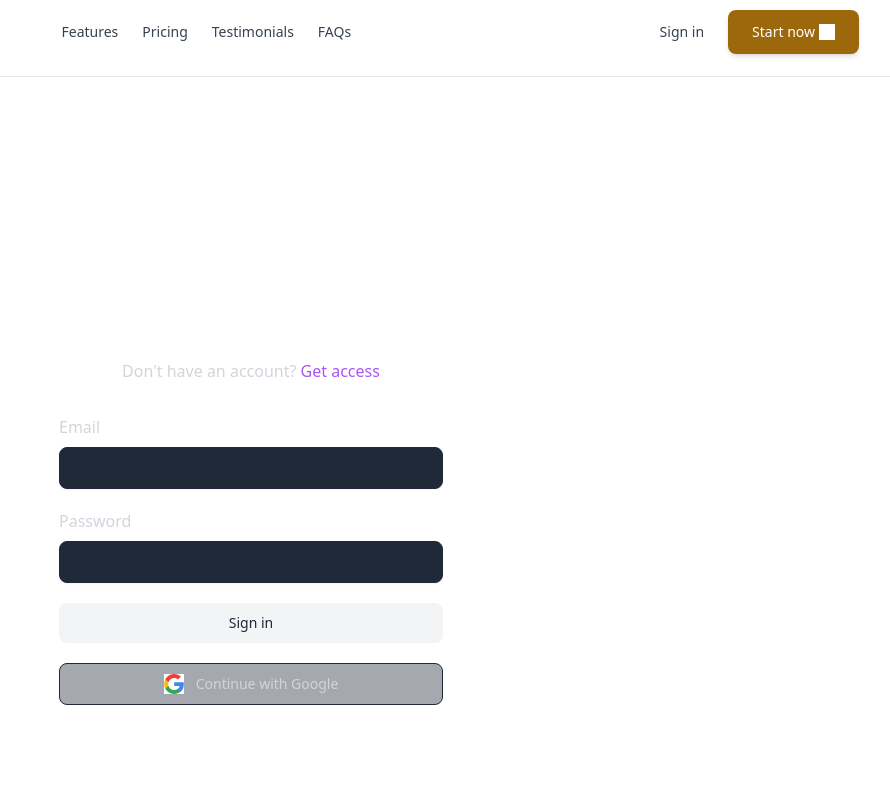
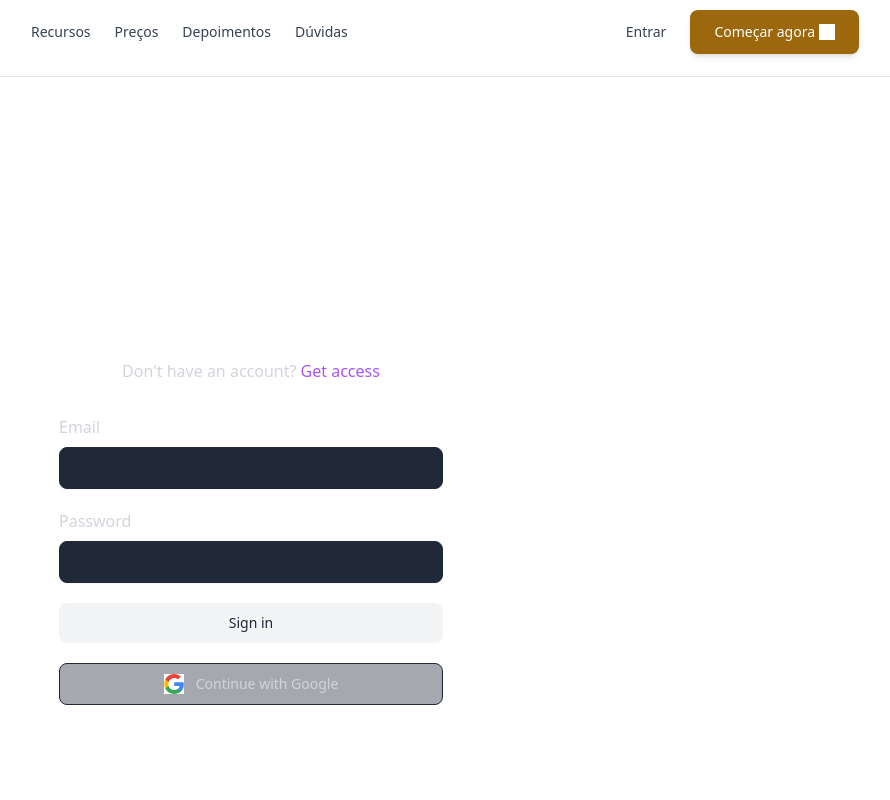
Before and after one commit to csmaniottojr/lp-qv-precifica, a Next.js app: page /login in a window 1280 px wide. Shown: the top 800 px of the page, without its empty margins (389-1279 px from the left). Built offline with nearby package versions, Linux system fonts and the light colour scheme.

Commit message:
Update UI components: CTA, FAQs, Features, Navbar, and Testimonial

```diff
--- a/components/ui/CTA/CTA.jsx
+++ b/components/ui/CTA/CTA.jsx
@@ -1,11 +1,9 @@
-import Image from "next/image"
 import NavLink from "../NavLink"
-import bgPattern from "@/public/images/bg-pattern.webp"
 import LayoutEffect from "@/components/LayoutEffect"
 
 const CTA = () => (
-    <section className="relative bg-primary-800 overflow-hidden">
-        <div className="custom-screen py-16 relative z-10">
+    <section className="relative !bg-[#9d670c]" style={{backgroundColor: '#9d670c'}}>
+        <div className="max-w-7xl mx-auto px-4 sm:px-6 lg:px-8 py-20 !bg-transparent">
             <LayoutEffect
                 className="duration-1000 delay-300"
                 isInviewState={{
@@ -13,28 +11,33 @@ const CTA = () => (
                     falseState: "opacity-0 translate-y-6"
                 }}
             >
-                <div className="relative z-10">
-                    <div className="max-w-3xl mx-auto text-center">
-                        <h2 className="text-white text-4xl font-bold sm:text-5xl leading-tight">
-                            Chega de trabalhar de graça sem saber
-                        </h2>
-                        <p className="mt-6 text-white/90 text-lg leading-relaxed">
-                            Em 90 dias, clientes aumentam margem significativamente sem perder pacientes. É o fim do achismo e o início de decisões baseadas em dados reais.
-                        </p>
-                    </div>
-                    <div className="mt-10 flex flex-col sm:flex-row justify-center items-center gap-4">
+                <div className="text-center !bg-transparent">
+                    <h2 className="text-4xl md:text-5xl lg:text-6xl font-bold !text-white mb-6 !bg-transparent">
+                        Chega de trabalhar de graça sem saber
+                    </h2>
+                    <p className="text-xl md:text-2xl !text-white mb-12 max-w-4xl mx-auto leading-relaxed !bg-transparent opacity-90">
+                        Em 90 dias, clientes aumentam margem significativamente sem perder pacientes. É o fim do achismo e o início de decisões baseadas em dados reais.
+                    </p>
+
+                    <div className="flex flex-col sm:flex-row gap-6 justify-center items-center !bg-transparent">
                         <NavLink
-                            href="/#pricing"
-                            className="flex items-center justify-center w-full sm:w-auto text-primary-800 bg-white hover:bg-gray-50 active:bg-gray-100 px-8 py-4 rounded-lg font-semibold shadow-xl hover:shadow-2xl transition-all duration-300 transform hover:-translate-y-0.5"
+                            href="/#precos"
+                            className="group inline-flex items-center justify-center px-8 py-4 !bg-white !text-[#9d670c] font-semibold text-lg rounded-full hover:!bg-gray-100 transition-all duration-300 shadow-xl hover:shadow-2xl transform hover:-translate-y-1"
                         >
                             Começar agora
-                            <svg xmlns="http://www.w3.org/2000/svg" viewBox="0 0 20 20" fill="currentColor" className="w-5 h-5 ml-2">
-                                <path fillRule="evenodd" d="M3 10a.75.75 0 01.75-.75h10.638L10.23 5.29a.75.75 0 111.04-1.08l5.5 5.25a.75.75 0 010 1.08l-5.5 5.25a.75.75 0 11-1.04-1.08l4.158-3.96H3.75A.75.75 0 013 10z" clipRule="evenodd" />
+                            <svg
+                                className="w-5 h-5 ml-2 group-hover:translate-x-1 transition-transform duration-300"
+                                fill="none"
+                                stroke="currentColor"
+                                viewBox="0 0 24 24"
+                            >
+                                <path strokeLinecap="round" strokeLinejoin="round" strokeWidth={2} d="M13 7l5 5m0 0l-5 5m5-5H6" />
                             </svg>
                         </NavLink>
+
                         <NavLink
-                            href="/#contact"
-                            className="flex items-center justify-center w-full sm:w-auto text-white bg-transparent border-2 border-white hover:bg-white hover:text-primary-800 active:bg-white active:text-primary-800 px-8 py-4 rounded-lg font-semibold transition-all duration-300"
+                            href="/#duvidas"
+                            className="inline-flex items-center justify-center px-8 py-4 border-2 !border-white !text-white font-semibold text-lg rounded-full hover:!bg-white hover:!text-[#9d670c] !bg-transparent transition-all duration-300"
                         >
                             Falar com Vendas
                         </NavLink>
--- a/components/ui/FAQs/FAQs.jsx
+++ b/components/ui/FAQs/FAQs.jsx
@@ -79,7 +79,7 @@ export default () => {
     ]
 
     return (
-        <section className="leading-relaxed max-w-screen-xl mx-auto px-4 md:px-8 bg-white py-16">
+        <section id="duvidas" className="leading-relaxed max-w-screen-xl mx-auto px-4 md:px-8 bg-white py-16">
             <div className="space-y-4 text-center mb-12">
                 <div className="inline-block px-4 py-2 bg-primary-100 text-primary-800 rounded-full text-sm font-semibold mb-4">
                     FAQ
--- a/components/ui/Features/Features.jsx
+++ b/components/ui/Features/Features.jsx
@@ -58,7 +58,7 @@ const Features = () => {
 
     return (
         <SectionWrapper className="py-16">
-            <div id="features" className="custom-screen text-gray-600">
+            <div id="recursos" className="custom-screen text-gray-600">
                 <LayoutEffect
                     className="duration-1000 delay-300"
                     isInviewState={{
--- a/components/ui/Navbar/Navbar.jsx
+++ b/components/ui/Navbar/Navbar.jsx
@@ -9,10 +9,10 @@ const Navbar = () => {
     const menuBtnEl = useRef()
 
     const navigation = [
-        { name: "Features", href: "/#features" },
-        { name: "Pricing", href: "/#pricing" },
-        { name: "Testimonials", href: "/#testimonials" },
-        { name: "FAQs", href: "/#faqs" },
+        { name: "Recursos", href: "/#recursos" },
+        { name: "Preços", href: "/#precos" },
+        { name: "Depoimentos", href: "/#depoimentos" },
+        { name: "Dúvidas", href: "/#duvidas" },
     ]
 
     useEffect(() => {
@@ -35,7 +35,7 @@ const Navbar = () => {
                             {
                                 navigation.map((item, idx) => {
                                     return (
-                                        <li key={idx} className="hover:text-primary-800">
+                                        <li key={idx} className="hover:text-[#9d670c]">
                                             <Link href={item.href} className="block">
                                                 {item.name}
                                             </Link>
@@ -45,11 +45,11 @@ const Navbar = () => {
                             }
                         </ul>
                         <div className="gap-x-6 items-center justify-end mt-4 space-y-6 md:flex md:space-y-0 md:mt-0">
-                            <Link href="/login" className="block hover:text-primary-800 font-medium">
-                                Sign in
+                            <Link href="/login" className="block hover:text-[#9d670c] font-medium">
+                                Entrar
                             </Link>
-                            <NavLink href="/#pricing" className="flex items-center justify-center gap-x-1 text-sm text-white font-medium bg-primary-800 hover:bg-primary-700 active:bg-primary-900 px-6 py-3 rounded-lg md:inline-flex shadow-md hover:shadow-lg transition-all duration-300">
-                                Start now
+                            <NavLink href="/#precos" className="flex items-center justify-center gap-x-1 text-sm text-white font-medium px-6 py-3 rounded-lg md:inline-flex shadow-md hover:shadow-lg transition-all duration-300" style={{backgroundColor: '#9d670c'}}>
+                                Começar agora
                                 <svg xmlns="http://www.w3.org/2000/svg" viewBox="0 0 20 20" fill="currentColor" className="w-4 h-4">
                                     <path fillRule="evenodd" d="M7.21 14.77a.75.75 0 01.02-1.06L11.168 10 7.23 6.29a.75.75 0 111.04-1.08l4.5 4.25a.75.75 0 010 1.08l-4.5 4.25a.75.75 0 01-1.06-.02z" clipRule="evenodd" />
                                 </svg>
--- a/components/ui/Testimonial/Testimonial.jsx
+++ b/components/ui/Testimonial/Testimonial.jsx
@@ -51,7 +51,7 @@ const Testimonial = () => {
 
     return (
         <SectionWrapper className="py-16">
-            <div id="testimonials" className="custom-screen text-gray-600">
+            <div id="depoimentos" className="custom-screen text-gray-600">
                 <div className="max-w-3xl text-center mx-auto mb-12">
                     <div className="inline-block px-4 py-2 bg-primary-100 text-primary-800 rounded-full text-sm font-semibold mb-6">
                         Depoimentos
```
